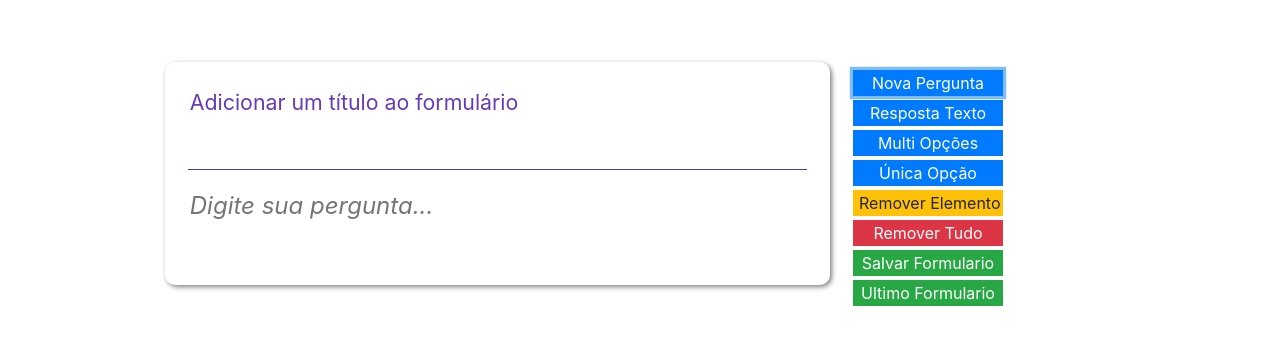
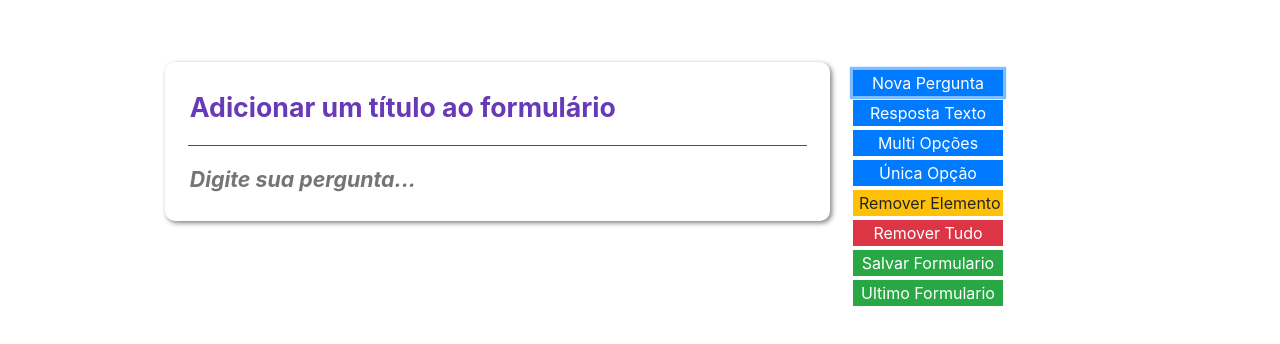
Before and after one commit to mayconjovan/WEBDEV-1, a plain HTML site: page web/FormularioDD.html in a window 1280 px wide. Both pictures are taken after a click on the button "Nova Pergunta". Shown: the part 158-502 px from the top of the page. Drawn offline with Linux system fonts and the light colour scheme.

Commit message:
ajustes no estilo dos inputs textarea

```diff
--- a/web/FormularioDD.html
+++ b/web/FormularioDD.html
@@ -76,7 +76,7 @@
         <div class="row">
             <div class="col-1"></div>
             <div class="col-7" id="drop1">
-                <textarea id="tituloform" onclick="selectText()"></textarea>
+                <textarea id="tituloform" onclick="selectText()" oninput='if(this.scrollHeight > this.offsetHeight) this.rows += 1' rows="1" maxlength="100"></textarea>
                 <hr />
             </div>
             <div class="col-4" id="principal">
--- a/web/cssPersonal/estilo.css
+++ b/web/cssPersonal/estilo.css
@@ -16,7 +16,7 @@ body {
 }
 
 #tituloform{
-    font-size: 16pt;
+    font-size: 18pt;
 }
 
 textarea {
@@ -25,6 +25,7 @@ textarea {
     resize: none;
     height: auto;
     display: flex;
+    outline: none;
 }
 
 #drop1 {
@@ -64,6 +65,8 @@ hr {
 
 #tituloform {
    color: rgb(103, 58, 183);
+   font-weight: bold;
+   font-size: 20pt;
 }
 
 #paleta {
@@ -96,9 +99,10 @@ hr {
 }
 
 .novaPergunta {
-    font-size: 18pt;
+    font-size: 16pt;
     font-style: italic;
-    color: rgb(103, 58, 183);
+    color: rgb(0, 0, 0);
+    font-weight: bold;
 }
 
 .novaResposta {
--- a/web/newJs/scripts.js
+++ b/web/newJs/scripts.js
@@ -23,7 +23,7 @@ function novaPergunta() {
       var db = document.getElementById('opc');
 
       d1.insertAdjacentHTML('beforeend',
-         `<textarea placeholder="Digite sua pergunta... " id="${id}" class="novaPergunta"></textarea>`
+         `<textarea placeholder="Digite sua pergunta... " id="${id}" maxlength="400" class="novaPergunta" oninput='if(this.scrollHeight > this.offsetHeight) this.rows += 1' rows="1"></textarea>`
       )
 
       id++;
@@ -38,7 +38,7 @@ function novaRespostaTexto() {
    } else {
       var d1 = document.getElementById('drop1');
       d1.insertAdjacentHTML('beforeend',
-         `<div class="txt" maxlength ="500"><textarea id="${id}" class="novaResposta"></textarea> `);
+         `<div class="txt"><textarea id="${id}" maxlength="500" class="novaResposta" oninput='if(this.scrollHeight > this.offsetHeight) this.rows += 1' rows="1" placeholder="Digite a resposta aqui"></textarea> `);
 
       id++;
       opcao++;
@@ -124,7 +124,6 @@ function salvarPagina() {
    for (var i = 0; i < id; i++) {
       var x = document.getElementById(i).value;
       var y = document.getElementById(i).getAttribute("value");
-      console.log(x);
 
       localStorage.setItem(i, x);
    }
@@ -167,3 +166,12 @@ function retornaDados() {
 
    localStorage.clear();
 }
+
+function autoResize()
+    {
+        objTextArea = document.getElementsByTagName('textarea');
+        while (objTextArea.scrollHeight > objTextArea.offsetHeight)
+        {
+            objTextArea.rows += 1;
+        }
+    }
```
